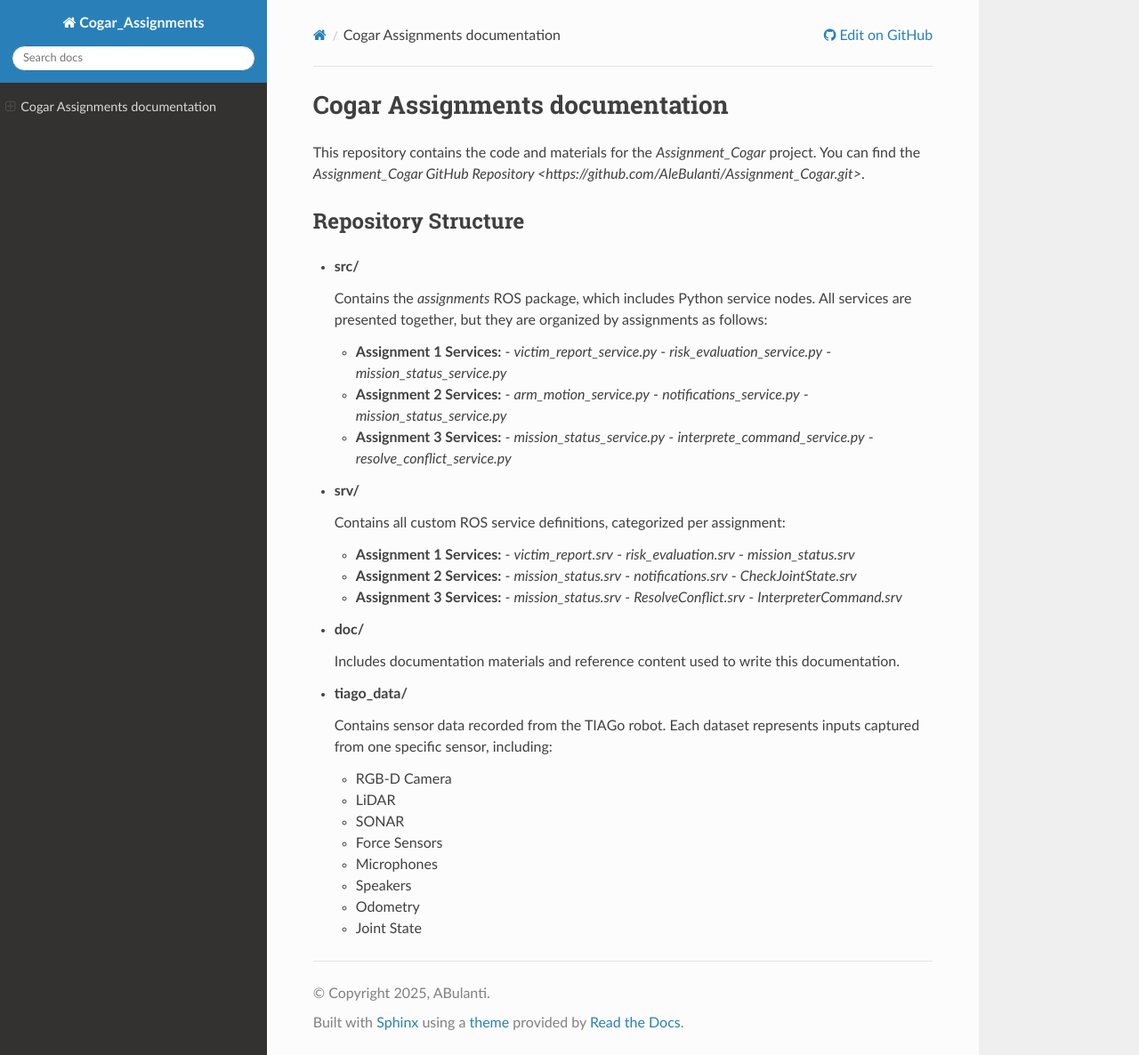
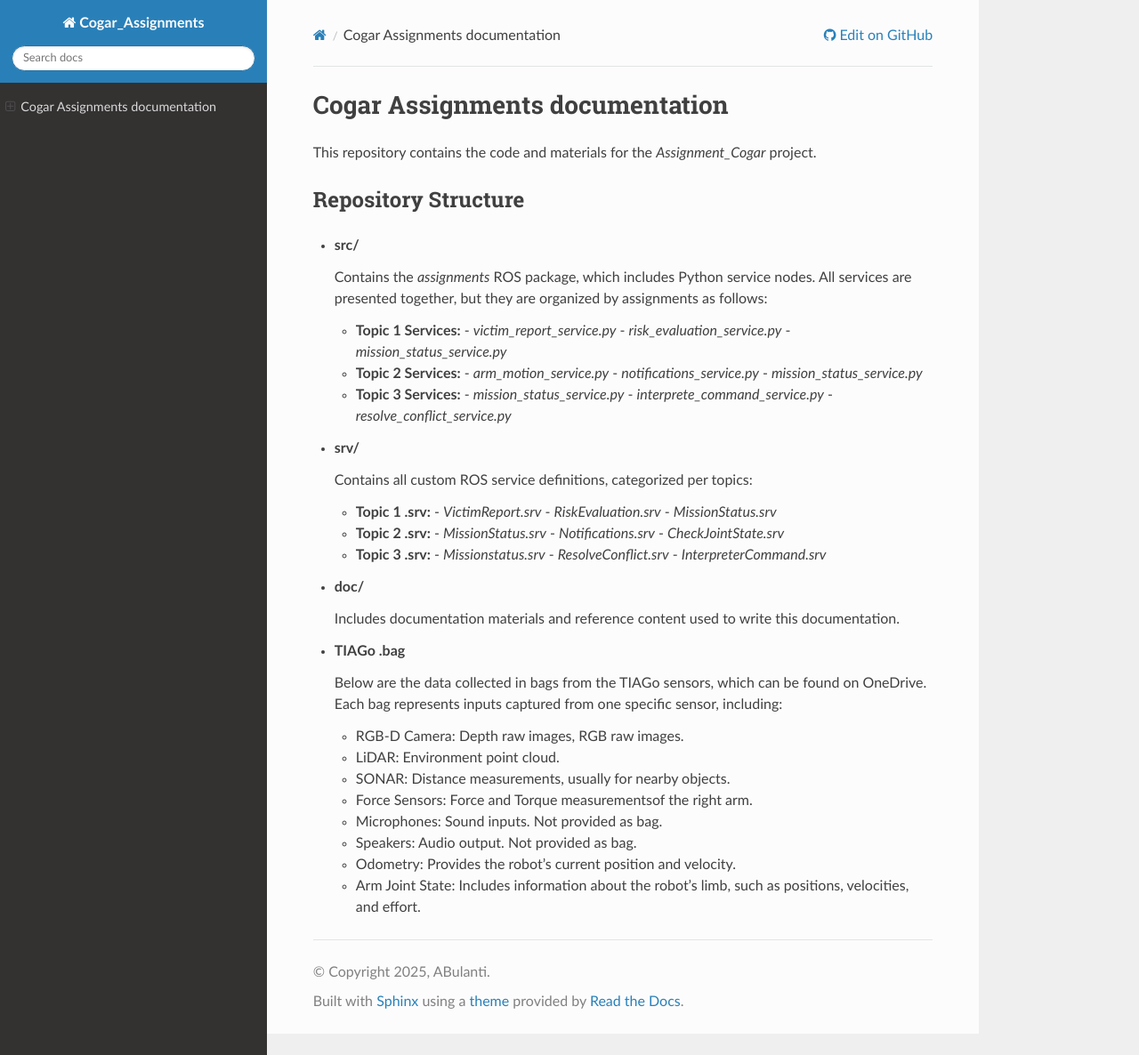
Before and after one commit to ignithor/Assignment_Cogar_Group_C, a Sphinx documentation site: the page built from docs/source/index.rst, in a window 1280 px wide and 1186 px high. Shown: the whole window at 89% size. Built offline with Sphinx 7.4.7 and the Read the Docs theme 3.1.0, drawn with Linux system fonts in a browser that asks for light colours.

Commit message:
Docmumentation Update

```diff
--- a/docs/source/index.rst
+++ b/docs/source/index.rst
@@ -7,7 +7,7 @@ Cogar Assignments documentation
 ===============================
 
 This repository contains the code and materials for the `Assignment_Cogar` project.
-You can find the `Assignment_Cogar GitHub Repository <https://github.com/AleBulanti/Assignment_Cogar.git>`.
+
 
 Repository Structure
 --------------------
@@ -17,57 +17,62 @@ Repository Structure
   Contains the `assignments` ROS package, which includes Python service nodes.
   All services are presented together, but they are organized by assignments as follows:
 
-  - **Assignment 1 Services:**
+  - **Topic 1 Services:**
     - `victim_report_service.py`
     - `risk_evaluation_service.py`
     - `mission_status_service.py`
 
-  - **Assignment 2 Services:**
+  - **Topic 2 Services:**
     - `arm_motion_service.py`
     - `notifications_service.py`
     - `mission_status_service.py`
 
-  - **Assignment 3 Services:**
+  - **Topic 3 Services:**
     - `mission_status_service.py`
     - `interprete_command_service.py`
     - `resolve_conflict_service.py`
 
+
 - **srv/**
 
-  Contains all custom ROS service definitions, categorized per assignment:
+  Contains all custom ROS service definitions, categorized per topics:
 
-  - **Assignment 1 Services:**
-    - `victim_report.srv`
-    - `risk_evaluation.srv`
-    - `mission_status.srv`
 
-  - **Assignment 2 Services:**
-    - `mission_status.srv`
-    - `notifications.srv`
+  - **Topic 1 .srv:**
+    - `VictimReport.srv`
+    - `RiskEvaluation.srv`
+    - `MissionStatus.srv`
+
+  - **Topic 2 .srv:**
+    - `MissionStatus.srv`
+    - `Notifications.srv`
     - `CheckJointState.srv`
 
-  - **Assignment 3 Services:**
-    - `mission_status.srv`
+  - **Topic 3 .srv:**
+    - `Missionstatus.srv`
     - `ResolveConflict.srv`
     - `InterpreterCommand.srv`
+
 
 - **doc/**
 
   Includes documentation materials and reference content used to write this documentation.
 
-- **tiago_data/**
+- **TIAGo .bag**
 
-  Contains sensor data recorded from the TIAGo robot.
-  Each dataset represents inputs captured from one specific sensor, including:
+  Below are the data collected in bags from the TIAGo sensors, which can be found on OneDrive.
+  Each bag represents inputs captured from one specific sensor, including:
 
-  - RGB-D Camera
-  - LiDAR
-  - SONAR
-  - Force Sensors
-  - Microphones
-  - Speakers
-  - Odometry
-  - Joint State
+
+  - RGB-D Camera: Depth raw images, RGB raw images.
+  - LiDAR: Environment point cloud.
+  - SONAR: Distance measurements, usually for nearby objects.
+  - Force Sensors: Force and Torque measurementsof the right arm.
+  - Microphones: Sound inputs. Not provided as bag.
+  - Speakers: Audio output. Not provided as bag.
+  - Odometry: Provides the robot's current position and velocity.
+  - Arm Joint State: Includes information about the robot's limb, such as positions, velocities, and effort.
+
 
 
 .. toctree::
```
Also changed, not shown: 7 other files.
